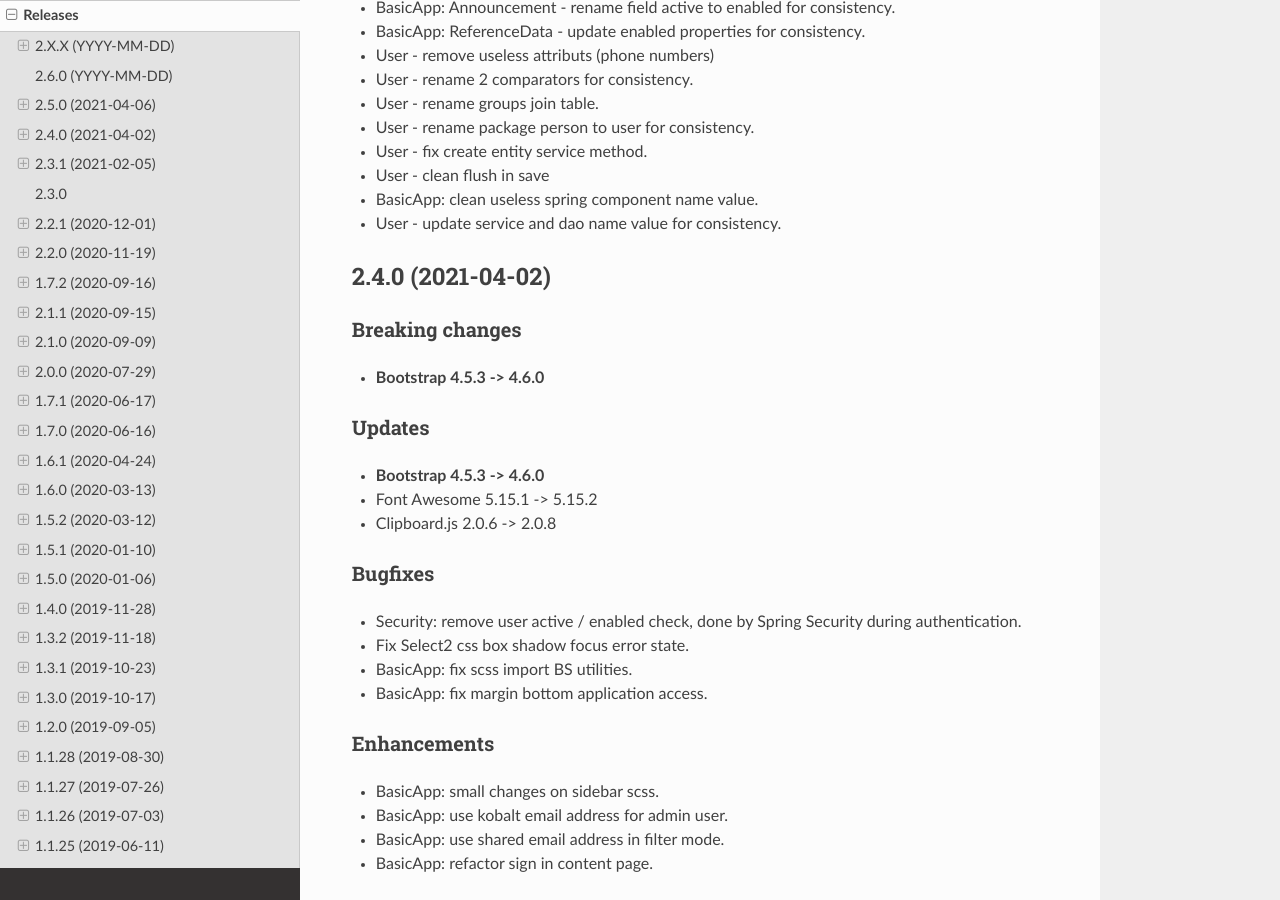
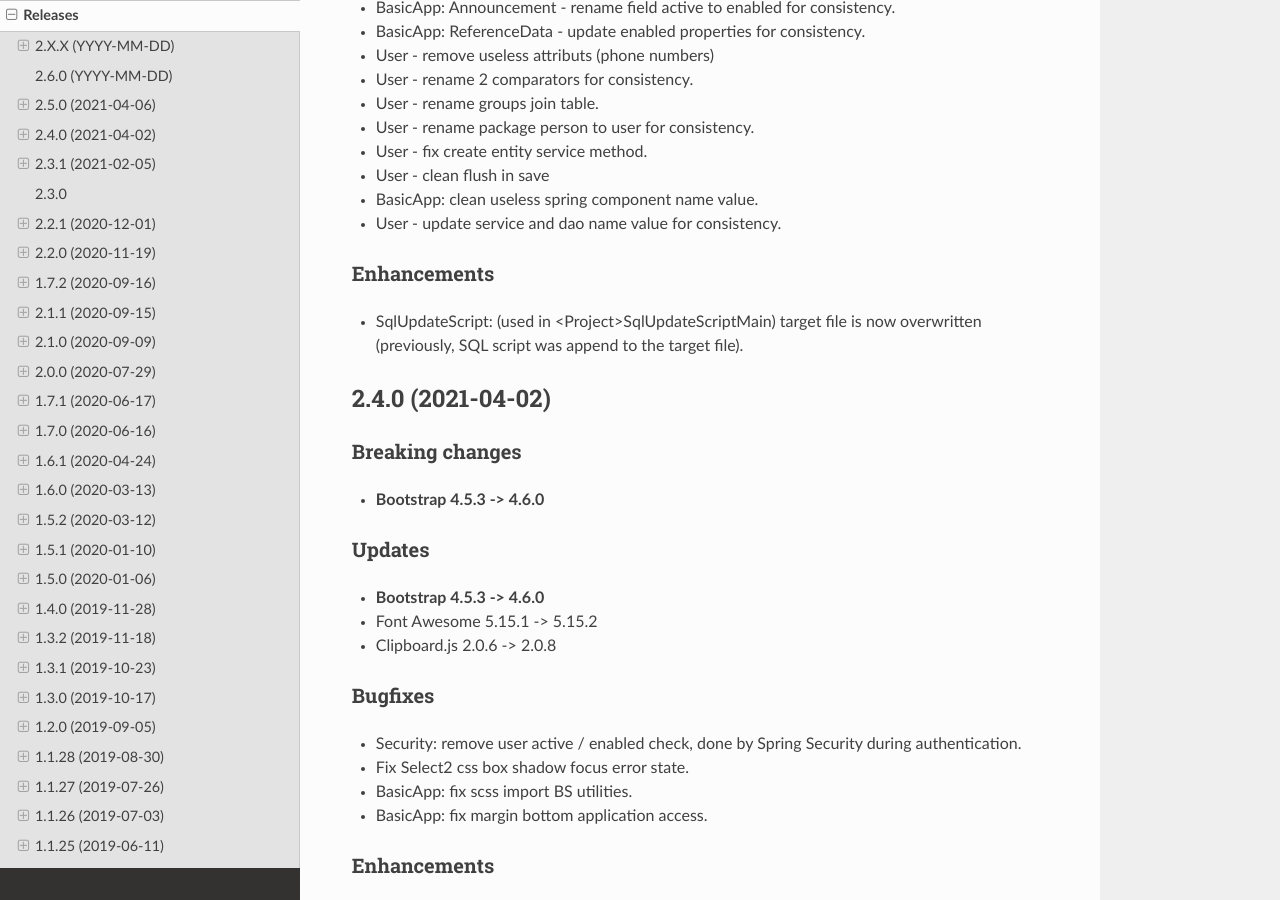
Before and after one commit to igloo-project/igloo-doc, a Sphinx documentation site: the page built from source/release-notes/releases.rst, in a window 1280 px wide and 900 px high, scrolled down 628 px. Built offline with Sphinx 7.4.7 and the Read the Docs theme 2.0.0, drawn with Linux system fonts in a browser that asks for light colours.

Commit message:
changelog: SqlUpdateScript now overwrites target file

```diff
--- a/source/release-notes/releases.rst
+++ b/source/release-notes/releases.rst
@@ -43,6 +43,12 @@ Breaking changes
 * User - clean flush in save
 * BasicApp: clean useless spring component name value.
 * User - update service and dao name value for consistency.
+
+Enhancements
+************
+
+* SqlUpdateScript: (used in <Project>SqlUpdateScriptMain) target file is now
+  overwritten (previously, SQL script was append to the target file).
 
 .. _v2.4.0:
 
```
